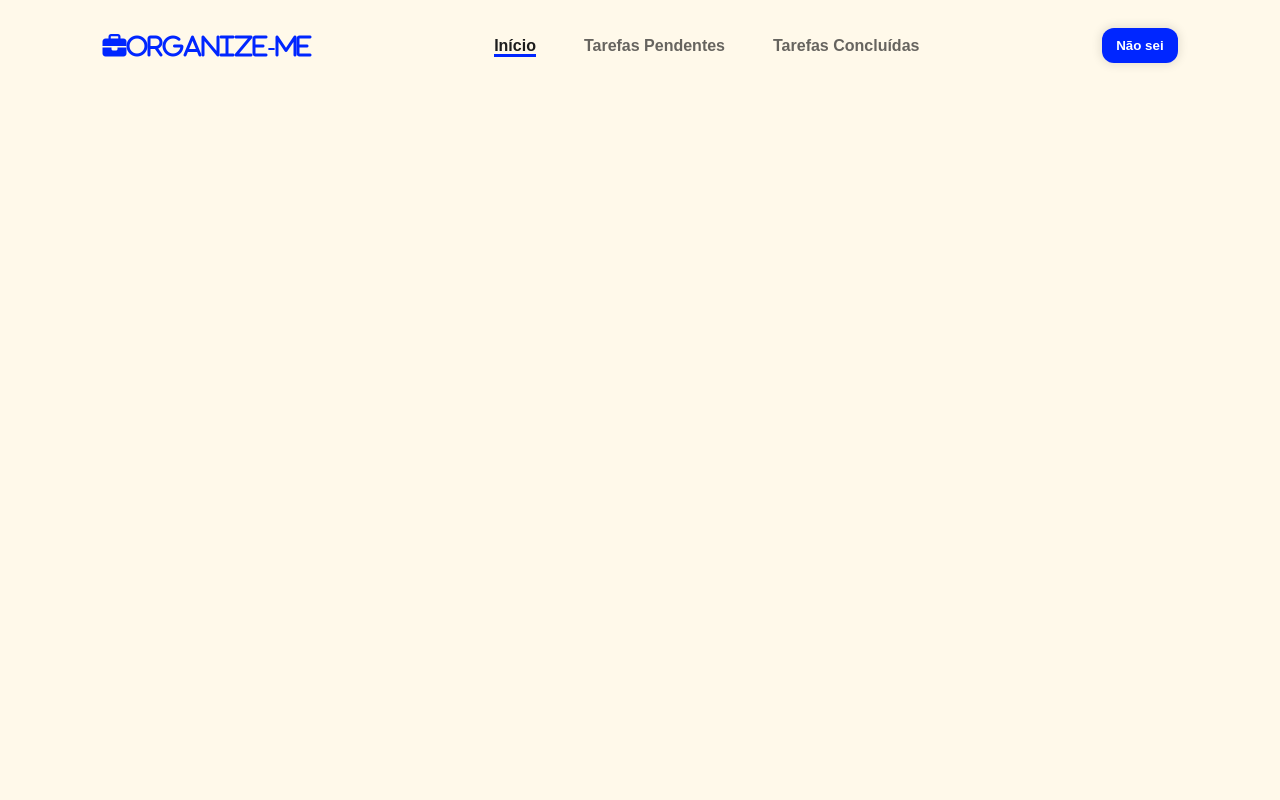
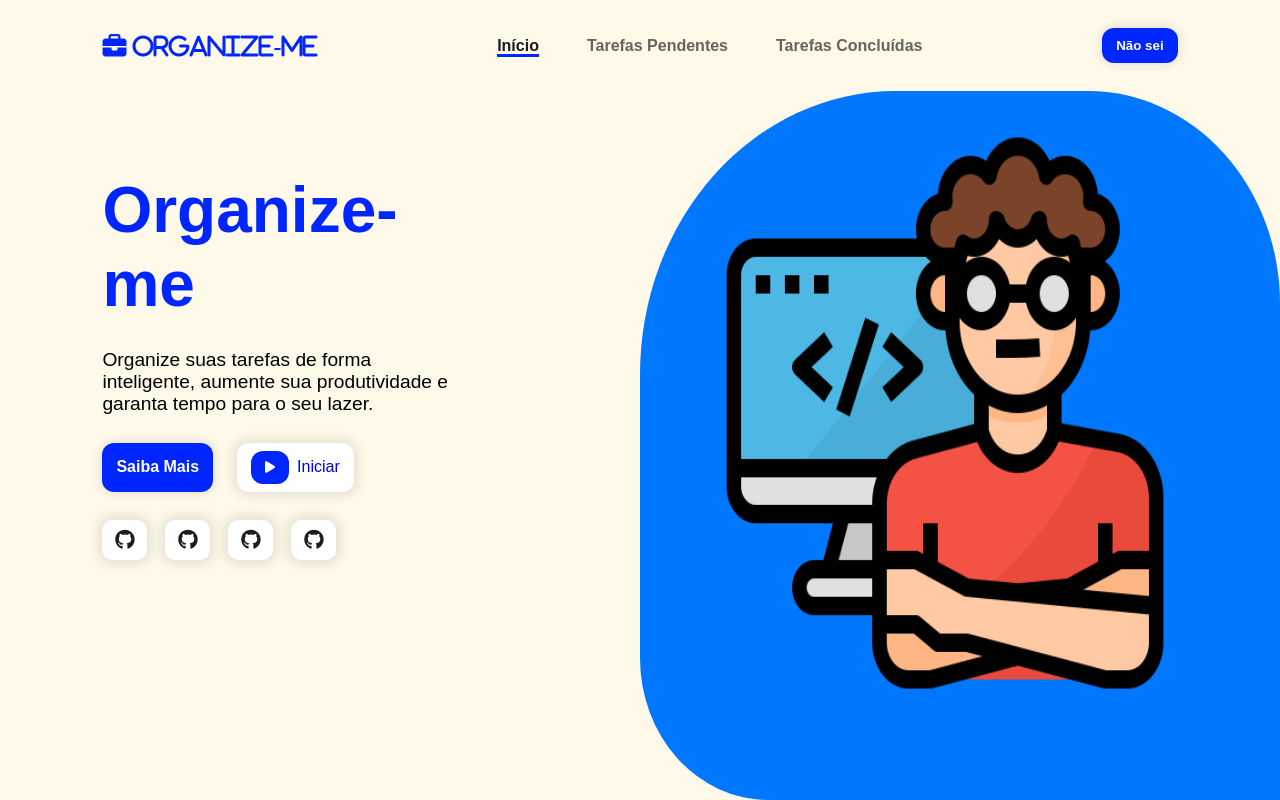
Before and after one commit to Plump07/Organize-me, a plain HTML site: page index.html in a window 1280 px wide. Drawn offline with nearby package versions, Linux system fonts and the light colour scheme.

Commit message:
Em andamento
Fazendo

```diff
--- a/index.html
+++ b/index.html
@@ -6,6 +6,7 @@
     <link rel="stylesheet" href="https://cdnjs.cloudflare.com/ajax/libs/font-awesome/6.6.0/css/all.min.css" integrity="sha512-Kc323vGBEqzTmouAECnVceyQqyqdsSiqLQISBL29aUW4U/M7pSPA/gEUZQqv1cwx4OnYxTxve5UMg5GT6L4JJg==" crossorigin="anonymous" referrerpolicy="no-referrer" />
     <link rel="stylesheet" href="styles/styles.css">
     <link rel="stylesheet" href="styles/header.css">
+    <link rel="stylesheet" href="styles/home.css">
     <script src="https://cdnjs.cloudflare.com/ajax/libs/jquery/3.7.1/jquery.min.js" integrity="sha512-v2CJ7UaYy4JwqLDIrZUI/4hqeoQieOmAZNXBeQyjo21dadnwR+8ZaIJVT8EE2iyI61OV8e6M8PP2/4hpQINQ/g==" crossorigin="anonymous" referrerpolicy="no-referrer"></script>
     <title>Organize-Me</title>
 
@@ -13,7 +14,7 @@
 <body>
     <header>
         <nav id="navbar">
-            <i class="fa-solid fa-briefcase" id="nav_logo">Organize-Me</i>
+            <i class="fa-solid fa-briefcase" id="nav_logo"> Organize-Me</i>
 
 
             <ul id="nav_list">
@@ -56,6 +57,57 @@
         </div>
     </header>
 
+    <main id="content">
+        <section id="home">
+            <div class="shape"></div>
+            <div id="cta">
+                <h1 class="title">
+                    Organize-me
+                </h1>
 
+                <p class="description">
+                    Organize suas tarefas de forma inteligente,
+                    aumente sua produtividade e garanta tempo para o seu lazer.
+                </p>
+
+                <div id="cta_buttons">
+                    <a href="#" class="btn-default">
+                        Saiba Mais
+                    </a>
+
+                    <a href="#" id="start_button">
+                        <button class="btn-default">
+                            <i class="fa-solid fa-play"></i>
+                        </button>
+                        Iniciar
+                    </a>
+                </div>
+
+                <div class="social-media-buttons">
+                    <a href="https://github.com/Plump07">
+                    <i class="fa-brands fa-github"></i>
+                </a>
+
+                <a href="https://github.com/repenningte">
+                    <i class="fa-brands fa-github"></i>
+                </a>
+
+                <a href="https://github.com/Rodrigin">
+                    <i class="fa-brands fa-github"></i>
+                </a>
+
+                <a href="https://github.com/Beninca">
+                    <i class="fa-brands fa-github"></i>
+                </a>
+                </div>
+
+            </div>
+            <div id="banner">
+                <img src="imgs/1995515.png" alt="">
+            </div>
+        </section>
+    </main>
+
+    <script src="script.js"></script>
 </body>
 </html>
--- a/javascript/script.js
+++ b/script.js
@@ -1,5 +1,5 @@
 $(document).ready(function() {
     $('#mobile_btn').on('click', function () {
-        $('#mobile_menu').toggLeClass('active')
+        $('#mobile_menu').toggLeClass('active');
     });
 });
--- a/styles/header.css
+++ b/styles/header.css
@@ -55,6 +55,20 @@ header {
     }
 
     #mobile_menu.active {
-        display: block;
+        display: flex;
+        flex-direction: column;
+        align-items: center;
+    }
+
+    #mobile_nav_list {
+        display: flex;
+        flex-direction: column;
+        gap: 12px;
+        margin: 12px 0px;
+    }
+
+    #mobile_nav_list .nav-item {
+        list-style: none;
+        text-align: center;
     }
 }
--- /dev/null
+++ b/styles/home.css
@@ -0,0 +1,99 @@
+#home {
+    display: flex;
+    min-height: calc(100vh - 91px);
+    position: relative;
+}
+
+#cta {
+    width: 35%;
+    display: flex;
+    flex-direction: column;
+    gap: 28px;
+    margin-top: 5%;
+}
+
+#cta .title {
+    font-size: 4em;
+    color: #0026ff;
+}
+
+#cta .description {
+    font-size: 1.2rem;
+}
+
+#cta_buttons {
+    display: flex;
+    gap: 24px;
+
+}
+
+#cta_buttons a {
+    text-decoration: none;
+
+}
+
+#start_button {
+    display: flex;
+    gap: 8px;
+    align-items: center;
+    background-color: #ffffff;
+    padding: 8px 14px;
+    font-weight: 500;
+    box-shadow: 0px 0px 12px 4px rgba(0, 0, 0,0.1 );
+    border-radius: 12px;
+}
+
+#start_button button {
+    box-shadow: none;
+
+}
+
+#banner {
+    display: flex;
+    align-items: start;
+    justify-content: end;
+    width: 70%;
+    z-index: 2;
+
+}
+
+#banner img {
+    height: 90%;
+    width: 65%;
+}
+
+.shape {
+    background-color: #0077ff;
+    width: 50%;
+    height: 100%;
+    position: absolute;
+    border-radius: 40% 30% 0% 20%;
+    top: 0;
+    right: 0;
+    z-index: 1;
+}
+
+@media screen and (max-width: 1170px) {
+    #home {
+        min-height: 100%;
+        padding-top: 0px;
+    }
+
+    #banner,
+    #banner img,
+    #home .shape {
+        display: none;
+    }
+
+    #cta {
+        width: 100%;
+        text-align: center;
+        align-items: center;
+    }
+}
+
+@media screen and (max-width: 450px) {
+    #start_button button {
+        display: none;
+    }
+}
--- a/styles/styles.css
+++ b/styles/styles.css
@@ -8,6 +8,11 @@
 
 body {
     background-color: #fff9ea;
+}
+
+section {
+    padding: 28px 8%;
+
 }
 
 .btn-default {
@@ -28,3 +33,28 @@ body {
 .btn-default:hover {
     background-color: #0077ff;
 }
+
+.social-media-buttons {
+    display: flex;
+    gap: 18px;
+}
+
+.social-media-buttons a {
+    display: flex;
+    align-items: center;
+    justify-content: center;
+    width: 45px;
+    height: 40px;
+    background-color: #fff;
+    font-size: 1.25rem;
+    border-radius: 10px;
+    text-decoration: none;
+    color: #1d1d1d;
+    box-shadow: 0px 0px 12px 4px rgba(0, 0, 0, 0.1);
+    transition: box-shadow .3s ease;
+}
+
+.social-media-buttons a:hover {
+    box-shadow: 0px 0px 12px 8px rgba(0, 0, 0, 0.1);
+
+}
```
Also changed, not shown: imgs/1995515.png (added).
